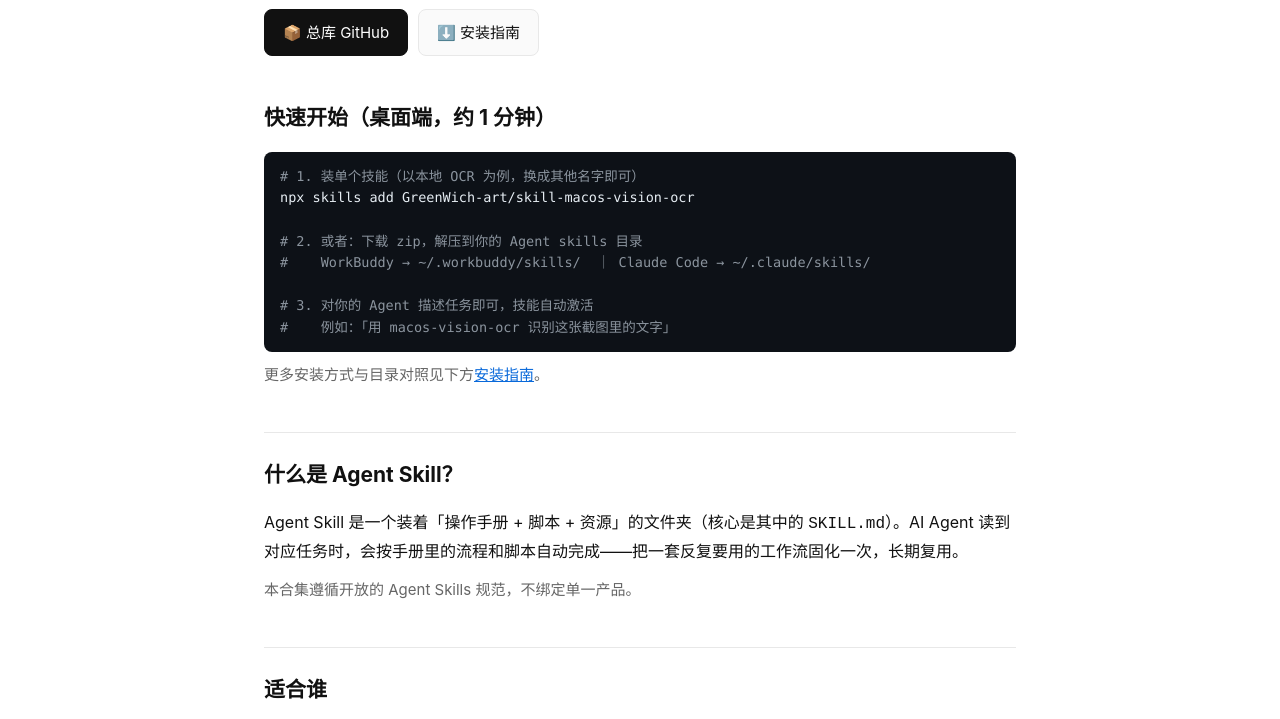
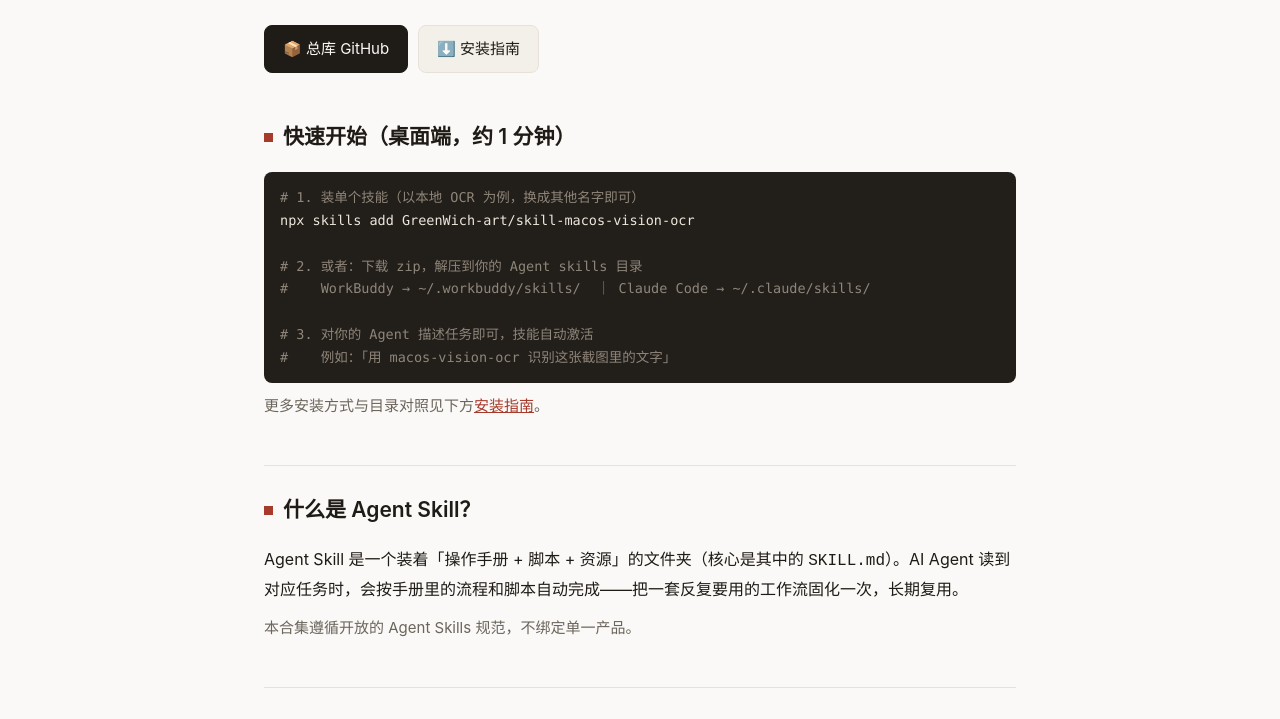
Before and after one commit to GreenWich-art/agent-skills, a plain HTML site: page index.html in a window 1280 px wide. Shown: the part 262-981 px from the top of the page. Drawn offline with Linux system fonts and the light colour scheme.

Commit message:
配色改中式学术简约：暖白纸底+墨色暖黑+朱砂强调色，H1 宋体，代码块暖深色，顶部朱砂线

```diff
--- a/index.html
+++ b/index.html
@@ -9,21 +9,40 @@
 <meta property="og:description" content="6 个即插即用的 AI Agent Skill，支持 WorkBuddy / Claude Code / Codex 等宿主">
 <meta property="og:type" content="website">
 <meta property="og:url" content="https://greenwich-art.github.io/agent-skills">
+<meta name="theme-color" content="#FAF9F7">
 <style>
-  :root { --ink:#111; --gray:#666; --light:#999; --line:#e8e8e8; --accent:#0969da; --bg:#fff; --card:#fafafa; }
+  :root {
+    --ink:#1F1B16;      /* 墨色暖黑 */
+    --gray:#6B655C;     /* 暖灰 */
+    --light:#9A938A;    /* 弱暖灰 */
+    --line:#E7E2D9;     /* 暖分隔线 */
+    --accent:#A63A2B;   /* 朱砂（唯一强调色） */
+    --bg:#FAF9F7;       /* 暖白纸底 */
+    --card:#F3F0EA;     /* 卡片底 */
+    --paper:#FAF9F7;
+    --code-bg:#221E1A;  /* 暖深代码底 */
+    --code-fg:#EDE6DA;
+    --code-c:#8F867A;
+  }
   * { margin:0; padding:0; box-sizing:border-box; }
   body { font-family:-apple-system,"PingFang SC","Hiragino Sans GB","Microsoft YaHei",sans-serif;
-         background:var(--bg); color:var(--ink); line-height:1.7; font-size:16px; }
+         background:var(--bg); color:var(--ink); line-height:1.75; font-size:16px;
+         border-top:3px solid var(--accent); }
   .wrap { max-width:800px; margin:0 auto; padding:52px 24px 72px; }
   .label { font-size:12px; letter-spacing:.25em; color:var(--light); text-transform:uppercase; }
-  h1 { font-size:34px; line-height:1.3; margin:14px 0 10px; letter-spacing:-.01em; }
+  h1 { font-family:"Songti SC","STSong","SimSun","Noto Serif SC",serif;
+       font-size:36px; font-weight:600; line-height:1.35; margin:14px 0 12px; letter-spacing:.01em; }
   .sub { color:var(--gray); font-size:17px; margin-bottom:28px; }
   .cta { display:flex; flex-wrap:wrap; gap:10px; margin-bottom:44px; }
   .btn { display:inline-block; padding:10px 18px; border-radius:8px; text-decoration:none;
          font-size:15px; border:1px solid var(--line); color:var(--ink); background:var(--card); }
-  .btn.primary { background:var(--ink); color:#fff; border-color:var(--ink); }
-  h2 { font-size:21px; margin:44px 0 16px; padding-top:24px; border-top:1px solid var(--line); }
+  .btn.primary { background:var(--ink); color:var(--paper); border-color:var(--ink); }
+  .btn:hover { border-color:var(--accent); color:var(--accent); }
+  .btn.primary:hover { background:var(--accent); border-color:var(--accent); color:#fff; }
+  h2 { font-size:21px; font-weight:600; margin:46px 0 16px; padding-top:26px; border-top:1px solid var(--line); }
   h2:first-of-type { border-top:none; padding-top:0; }
+  h2::before { content:""; display:inline-block; width:9px; height:9px;
+               background:var(--accent); margin-right:10px; vertical-align:2px; }
   p { margin-bottom:12px; }
   .muted { color:var(--gray); font-size:15px; }
   .skill { border:1px solid var(--line); border-radius:10px; padding:16px 18px; margin-bottom:12px; background:var(--card); }
@@ -32,9 +51,9 @@
   .skill .desc { color:var(--gray); font-size:14.5px; margin:4px 0 8px; }
   .skill .links a { color:var(--accent); font-size:13.5px; text-decoration:none; margin-right:14px; }
   .skill .links a:hover { text-decoration:underline; }
-  pre { background:#0d1117; color:#e6edf3; border-radius:8px; padding:14px 16px; overflow-x:auto;
-        font-size:13.5px; line-height:1.6; font-family:ui-monospace,SFMono-Regular,Menlo,monospace; }
-  pre .c { color:#8b949e; }
+  pre { background:var(--code-bg); color:var(--code-fg); border-radius:8px; padding:14px 16px; overflow-x:auto;
+        font-size:13.5px; line-height:1.7; font-family:ui-monospace,SFMono-Regular,Menlo,monospace; }
+  pre .c { color:var(--code-c); }
   table { width:100%; border-collapse:collapse; margin:12px 0 4px; font-size:14.5px; }
   th, td { text-align:left; padding:9px 10px; border-bottom:1px solid var(--line); }
   th { color:var(--gray); font-weight:500; font-size:13px; }
@@ -42,10 +61,12 @@
             padding:2px 6px; border-radius:4px; border:1px solid var(--line); }
   .faq details { border-bottom:1px solid var(--line); padding:12px 0; }
   .faq summary { cursor:pointer; font-weight:500; font-size:15.5px; }
+  .faq summary::marker { color:var(--accent); }
   .faq .a { color:var(--gray); font-size:14.5px; margin-top:8px; }
+  .faq .a a, p a { color:var(--accent); }
   footer { margin-top:56px; padding-top:20px; border-top:1px solid var(--line); color:var(--light); font-size:13.5px; }
   footer a { color:var(--accent); text-decoration:none; }
-  @media (max-width:520px){ h1{font-size:27px;} .wrap{padding:32px 16px 48px;} }
+  @media (max-width:520px){ h1{font-size:28px;} .wrap{padding:36px 16px 52px;} }
 </style>
 </head>
 <body>
```
